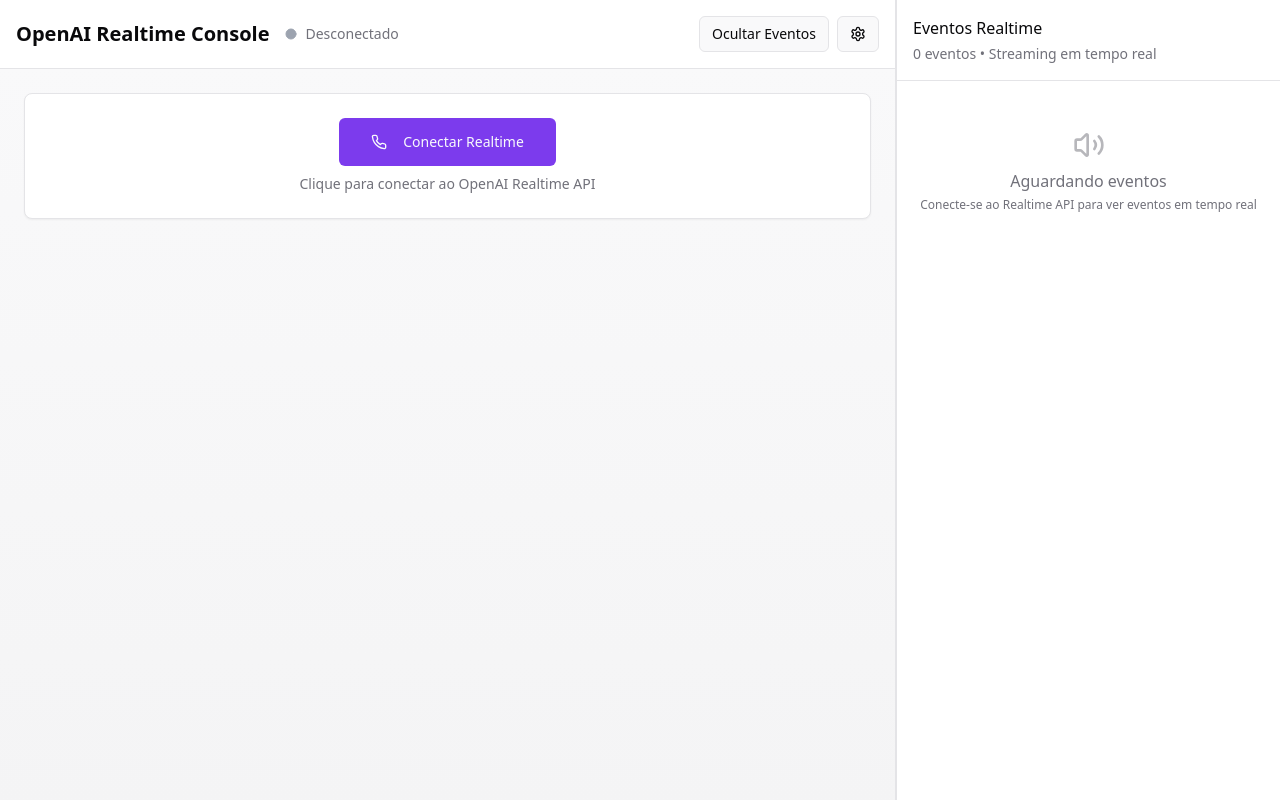
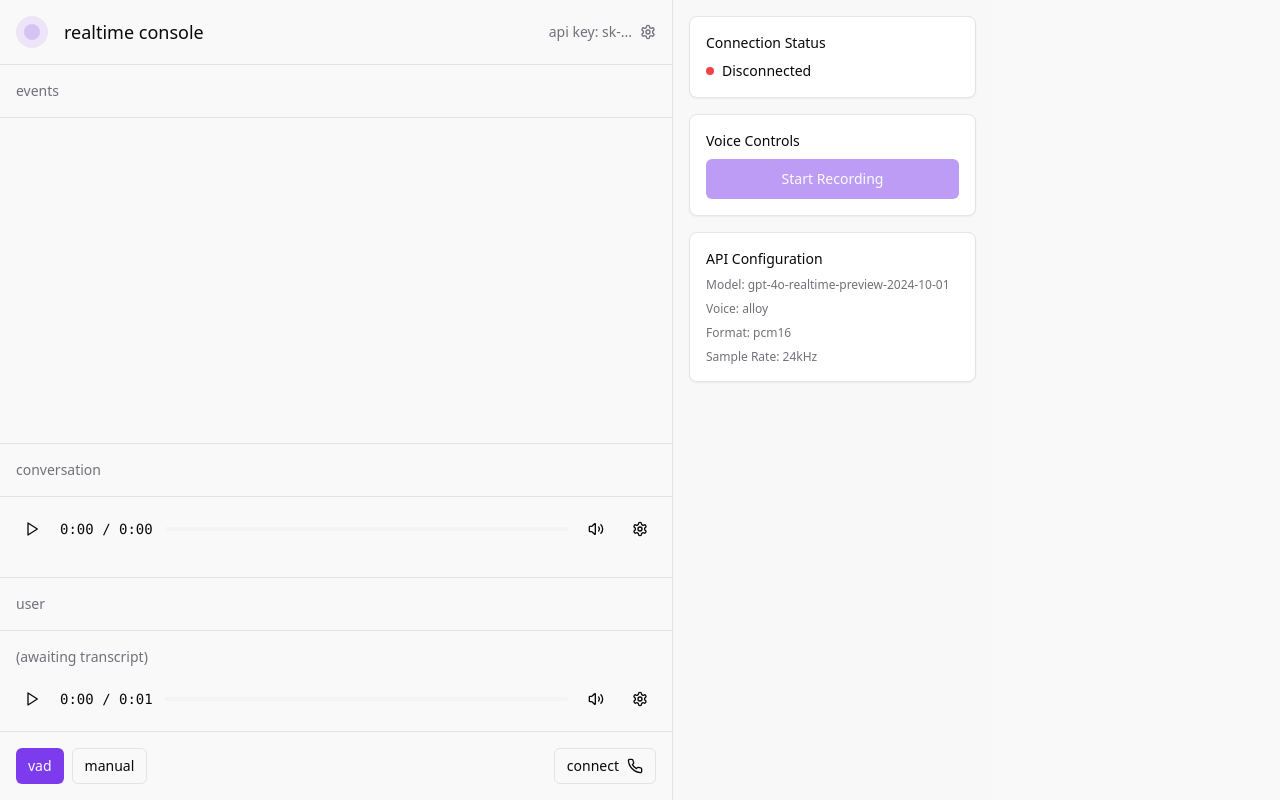
Before and after one commit to a86r3/chatty-gpt-circles, a React (Vite) app: page / in a window 1280 px wide. Built offline with nearby package versions, Linux system fonts and the light colour scheme.

Commit message:
Implement Realtime API
Implement Realtime API with the specified model.

```diff
--- /dev/null
+++ b/src/components/realtime/RealtimeConsole.tsx
@@ -0,0 +1,284 @@
+import { useState, useRef, useEffect, useCallback } from "react";
+import { Button } from "@/components/ui/button";
+import { Card } from "@/components/ui/card";
+import { ScrollArea } from "@/components/ui/scroll-area";
+import { Separator } from "@/components/ui/separator";
+import { Badge } from "@/components/ui/badge";
+import {
+  Play,
+  Pause,
+  Volume2,
+  Phone,
+  PhoneOff,
+  Settings,
+  X
+} from "lucide-react";
+import { cn } from "@/lib/utils";
+import { useOpenAIRealtime } from "@/hooks/useOpenAIRealtime";
+
+const RealtimeConsole = () => {
+  const API_KEY = "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";
+
+  const [vadMode, setVadMode] = useState(true);
+  const eventsScrollRef = useRef<HTMLDivElement>(null);
+
+  const {
+    isConnected,
+    isRecording,
+    currentTranscription,
+    events,
+    connectRealtime,
+    disconnect,
+    startRecording,
+    stopRecording,
+  } = useOpenAIRealtime({
+    apiKey: API_KEY,
+    onEvent: (event) => {
+      console.log('Realtime event:', event);
+    }
+  });
+
+  // Auto scroll events
+  useEffect(() => {
+    if (eventsScrollRef.current) {
+      eventsScrollRef.current.scrollTop = eventsScrollRef.current.scrollHeight;
+    }
+  }, [events]);
+
+  const handleConnect = async () => {
+    if (isConnected) {
+      disconnect();
+    } else {
+      await connectRealtime();
+    }
+  };
+
+  const getEventIcon = (eventType: string) => {
+    if (eventType.includes('client') || eventType.includes('input_audio_buffer.append')) {
+      return '↑';
+    }
+    if (eventType.includes('server') || eventType.includes('response') || eventType.includes('conversation')) {
+      return '↓';
+    }
+    return '•';
+  };
+
+  const getEventColor = (eventType: string) => {
+    if (eventType.includes('client') || eventType.includes('input_audio_buffer.append')) {
+      return 'text-blue-600';
+    }
+    if (eventType.includes('server') || eventType.includes('response') || eventType.includes('conversation')) {
+      return 'text-green-600';
+    }
+    if (eventType.includes('error')) {
+      return 'text-red-600';
+    }
+    return 'text-gray-600';
+  };
+
+  const formatEventType = (type: string) => {
+    return type.replace('realtime.', '');
+  };
+
+  return (
+    <div className="h-screen bg-background flex">
+      {/* Main Console */}
+      <div className="flex-1 flex flex-col max-w-2xl">
+        {/* Header */}
+        <div className="p-4 border-b">
+          <div className="flex items-center justify-between">
+            <div className="flex items-center gap-4">
+              <div className="w-8 h-8 rounded-full bg-primary/10 flex items-center justify-center">
+                <div className="w-4 h-4 rounded-full bg-primary/20" />
+              </div>
+              <h1 className="text-lg font-medium">realtime console</h1>
+            </div>
+
+            <div className="flex items-center gap-2 text-sm text-muted-foreground">
+              <span>api key: sk-...</span>
+              <Settings className="h-4 w-4" />
+            </div>
+          </div>
+        </div>
+
+        {/* Events Section */}
+        <div className="flex-1 flex flex-col">
+          <div className="p-4 border-b">
+            <h2 className="text-sm font-medium text-muted-foreground">events</h2>
+          </div>
+
+          <ScrollArea className="flex-1 p-4" ref={eventsScrollRef}>
+            <div className="space-y-1 font-mono text-sm">
+              {events.map((event, index) => (
+                <div key={index} className="flex items-start gap-2">
+                  <span className="text-xs text-muted-foreground w-16 shrink-0">
+                    {event.timestamp}
+                  </span>
+                  <span className={cn("w-4 shrink-0", getEventColor(event.type))}>
+                    {getEventIcon(event.type)}
+                  </span>
+                  <span className={cn("flex-1", getEventColor(event.type))}>
+                    {formatEventType(event.type)}
+                    {event.data?.transcript && ` (transcript: "${event.data.transcript}")`}
+                    {event.data?.delta && ` (${event.data.delta.length} chars)`}
+                    {typeof event.data === 'object' && Object.keys(event.data).length > 0 && !event.data.transcript && !event.data.delta &&
+                      ` (${Object.keys(event.data).length} props)`
+                    }
+                  </span>
+                </div>
+              ))}
+            </div>
+          </ScrollArea>
+        </div>
+
+        {/* Conversation Section */}
+        <div className="border-t">
+          <div className="p-4 border-b">
+            <h2 className="text-sm font-medium text-muted-foreground">conversation</h2>
+          </div>
+
+          <div className="p-4">
+            <div className="flex items-center gap-3 mb-4">
+              <Button variant="ghost" size="sm" className="p-0 h-8 w-8">
+                <Play className="h-4 w-4" />
+              </Button>
+              <span className="text-sm font-mono">0:00 / 0:00</span>
+              <div className="flex-1 h-1 bg-muted rounded-full">
+                <div className="h-full bg-primary rounded-full w-0"></div>
+              </div>
+              <Button variant="ghost" size="sm" className="p-0 h-8 w-8">
+                <Volume2 className="h-4 w-4" />
+              </Button>
+              <Button variant="ghost" size="sm" className="p-0 h-8 w-8">
+                <Settings className="h-4 w-4" />
+              </Button>
+            </div>
+          </div>
+        </div>
+
+        {/* User Section */}
+        <div className="border-t">
+          <div className="p-4 border-b">
+            <h2 className="text-sm font-medium text-muted-foreground">user</h2>
+          </div>
+
+          <div className="p-4">
+            <div className="text-sm text-muted-foreground mb-4">
+              {currentTranscription ? `"${currentTranscription}"` : "(awaiting transcript)"}
+            </div>
+
+            <div className="flex items-center gap-3">
+              <Button variant="ghost" size="sm" className="p-0 h-8 w-8">
+                <Play className="h-4 w-4" />
+              </Button>
+              <span className="text-sm font-mono">0:00 / 0:01</span>
+              <div className="flex-1 h-1 bg-muted rounded-full">
+                <div className="h-full bg-primary rounded-full w-0"></div>
+              </div>
+              <Button variant="ghost" size="sm" className="p-0 h-8 w-8">
+                <Volume2 className="h-4 w-4" />
+              </Button>
+              <Button variant="ghost" size="sm" className="p-0 h-8 w-8">
+                <Settings className="h-4 w-4" />
+              </Button>
+            </div>
+          </div>
+        </div>
+
+        {/* Bottom Controls */}
+        <div className="p-4 border-t">
+          <div className="flex items-center justify-between">
+            <div className="flex items-center gap-2">
+              <Button
+                variant={vadMode ? "default" : "outline"}
+                size="sm"
+                onClick={() => setVadMode(!vadMode)}
+              >
+                vad
+              </Button>
+              <Button
+                variant={!vadMode ? "default" : "outline"}
+                size="sm"
+                onClick={() => setVadMode(!vadMode)}
+              >
+                manual
+              </Button>
+            </div>
+
+            <Button
+              variant="outline"
+              size="sm"
+              onClick={handleConnect}
+              className="flex items-center gap-2"
+            >
+              {isConnected ? (
+                <>
+                  disconnect
+                  <X className="h-4 w-4" />
+                </>
+              ) : (
+                <>
+                  connect
+                  <Phone className="h-4 w-4" />
+                </>
+              )}
+            </Button>
+          </div>
+        </div>
+      </div>
+
+      {/* Right Panel - Functions/Tools */}
+      <div className="w-80 bg-muted/30 border-l">
+        <div className="p-4 space-y-4">
+          <Card className="p-4">
+            <h3 className="text-sm font-medium mb-2">Connection Status</h3>
+            <div className="flex items-center gap-2">
+              <div className={cn(
+                "w-2 h-2 rounded-full",
+                isConnected ? "bg-green-500" : "bg-red-500"
+              )} />
+              <span className="text-sm">
+                {isConnected ? "Connected" : "Disconnected"}
+              </span>
+            </div>
+          </Card>
+
+          <Card className="p-4">
+            <h3 className="text-sm font-medium mb-2">Voice Controls</h3>
+            <div className="space-y-2">
+              <Button
+                onClick={vadMode ? startRecording : startRecording}
+                onMouseUp={vadMode ? undefined : stopRecording}
+                disabled={!isConnected}
+                className={cn(
+                  "w-full",
+                  isRecording && "bg-red-500 hover:bg-red-600"
+                )}
+              >
+                {isRecording ? "Recording..." : "Start Recording"}
+              </Button>
+
+              {isRecording && (
+                <div className="text-xs text-center text-muted-foreground">
+                  {vadMode ? "VAD Mode - Automatic detection" : "Hold to record"}
+                </div>
+              )}
+            </div>
+          </Card>
+
+          <Card className="p-4">
+            <h3 className="text-sm font-medium mb-2">API Configuration</h3>
+            <div className="space-y-2 text-xs text-muted-foreground">
+              <div>Model: gpt-4o-realtime-preview-2024-10-01</div>
+              <div>Voice: alloy</div>
+              <div>Format: pcm16</div>
+              <div>Sample Rate: 24kHz</div>
+            </div>
+          </Card>
+        </div>
+      </div>
+    </div>
+  );
+};
+
+export default RealtimeConsole;
--- a/src/pages/Index.tsx
+++ b/src/pages/Index.tsx
@@ -1,7 +1,7 @@
-import RealtimeChat from "@/components/chat/RealtimeChat";
+import RealtimeConsole from "@/components/realtime/RealtimeConsole";
 
 const Index = () => {
-  return <RealtimeChat />;
+  return <RealtimeConsole />;
 };
 
 export default Index;
```
